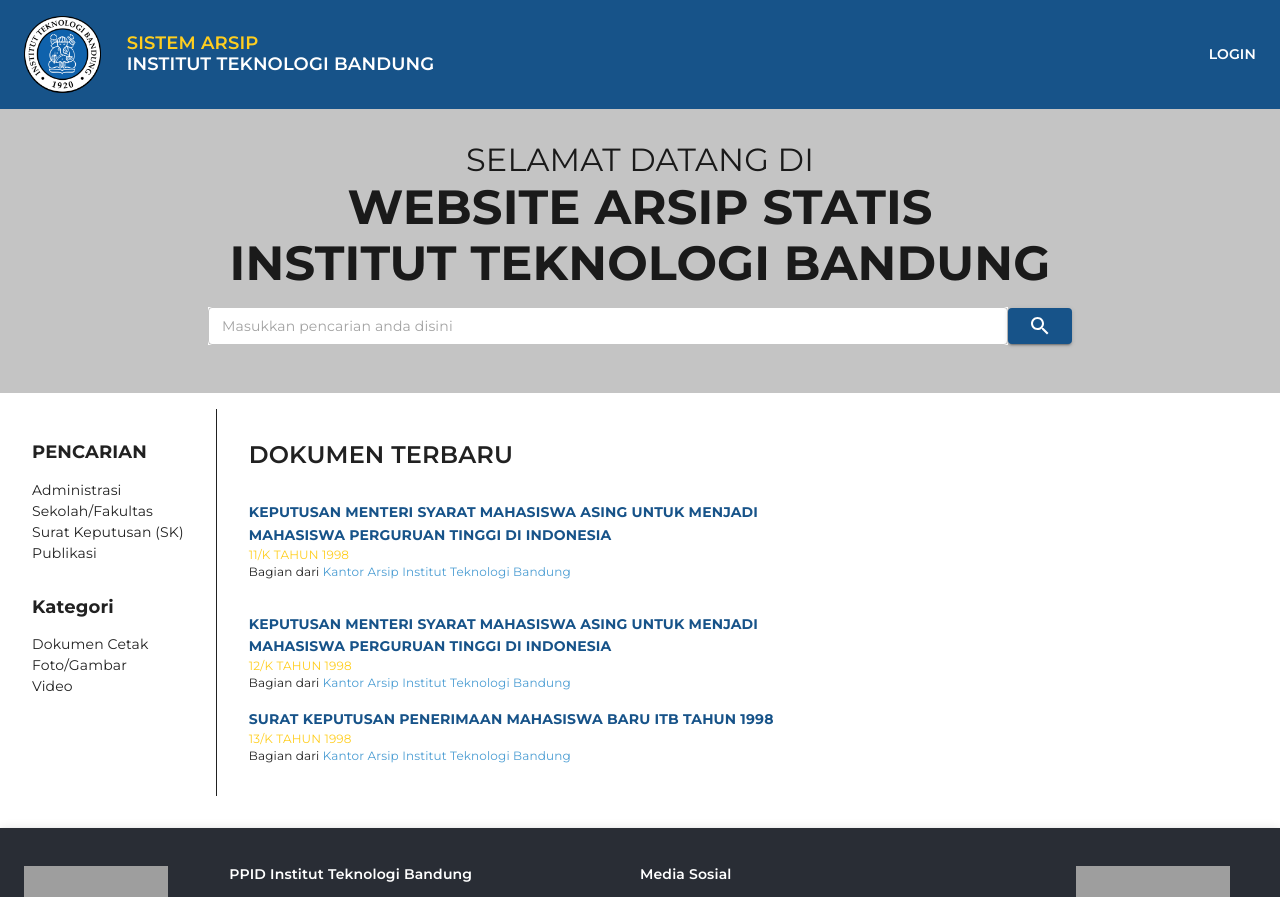
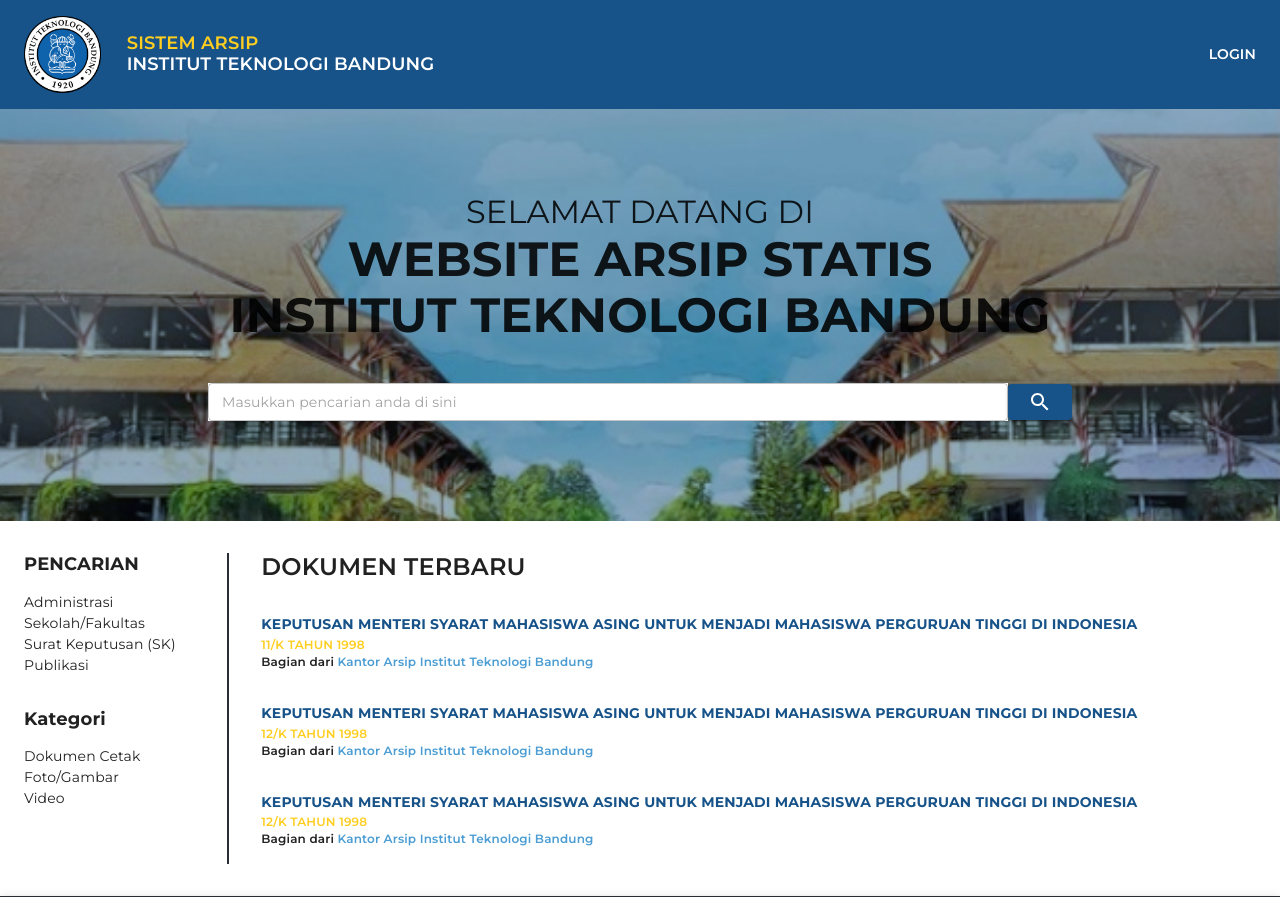
Before and after one commit to WillsenS/if3250-2020-archive-2-archive-frontend, a Next.js app: page / in a window 1280 px wide. Shown: the top 897 px of the page. Built offline with nearby package versions, Linux system fonts and the light colour scheme; grey boxes are pictures that could not be loaded.

Commit message:
Fix homepage

```diff
--- a/components/Header.js
+++ b/components/Header.js
@@ -38,7 +38,7 @@ const useStyles = makeStyles(() => ({
   }
 }));
 
-function Header(props) {
+const Header = props => {
   const classes = useStyles();
 
   return (
@@ -48,7 +48,7 @@ function Header(props) {
           <Container>
             <Toolbar className={classes.toolbar}>
               <Grid container spacing={0}>
-                <Grid item xs={2} lg={1} className={classes.grid}>
+                <Grid item xs={2} sm={1} lg={1} className={classes.grid}>
                   <img
                     src="./static/img/logo-itb.png"
                     alt="logo ITB"
@@ -90,6 +90,6 @@ function Header(props) {
       </ThemeProvider>
     </>
   );
-}
+};
 
 export default withWidth()(Header);
--- a/pages/index.js
+++ b/pages/index.js
@@ -1,158 +1,226 @@
-import React from "react";
-import { makeStyles, ThemeProvider } from "@material-ui/core/styles";
-import Box from '@material-ui/core/Box';
-import Button from '@material-ui/core/Button';
-import TextField from '@material-ui/core/TextField';
-import SearchIcon from '@material-ui/icons/Search';
-import Typhograpy from '@material-ui/core/Typography'
-import Hidden from'@material-ui/core/Hidden';
+import React, { useState } from "react";
+import Router from "next/router";
+import {
+  Box,
+  Button,
+  TextField,
+  Typography,
+  Hidden,
+  Container,
+  Grid
+} from "@material-ui/core";
+import theme from "../theme/home";
+import SearchIcon from "@material-ui/icons/Search";
 import Header from "../components/Header";
 import Footer from "../components/Footer";
-import theme from "../theme/home";
+import { makeStyles, ThemeProvider } from "@material-ui/core/styles";
+import withWidth, { isWidthDown } from "@material-ui/core/withWidth";
 
-const ContentStyles = makeStyles(() => ({
-  newDocument:{
-    flexGrow : 1,
-    padding : "32px 32px"
+const useStyles = makeStyles(() => ({
+  newDocument: {
+    paddingLeft: "32px"
   },
   title: {
-    marginBottom : "16px"
+    marginBottom: "16px"
   },
-  title2:{
-    marginTop : "32px",
-    marginBottom : "16px"
+  title2: {
+    marginTop: "32px",
+    marginBottom: "16px"
   },
-  searchBar:{
-    background: 'white',
-    borderColor : 'black',
-    [theme.breakpoints.up('md')]: {
-      width : "800px"
+  searchBar: {
+    background: "white",
+    borderColor: "black",
+    [theme.breakpoints.up("md")]: {
+      width: "800px"
     },
-    [theme.breakpoints.between('sm','md')]: {
-      width : '500px'
+    [theme.breakpoints.between("sm", "md")]: {
+      width: "500px"
     },
-    [theme.breakpoints.down('xs')] : {
-      width : '250px'
+    [theme.breakpoints.down("xs")]: {
+      width: "250px"
     }
   },
-  yellow:{
+  sideMenu: {
+    borderRight: `solid 2px ${theme.palette.common.darkGray}`
+  },
+  yellow: {
     color: theme.palette.warning.main
   },
-  pagination:{
+  pagination: {
     padding: "16px 0"
   }
-}))
+}));
 
-function Welcome() {
-  const classes = ContentStyles();
+const Welcome = props => {
+  const classes = useStyles();
+  const data = props.width;
 
-  return(
+  const [searchQuery, setSearchQuery] = useState("");
+
+  const handleChange = event => {
+    setSearchQuery(event.target.value);
+  };
+
+  const onSubmitForm = event => {
+    event.preventDefault();
+    Router.push({
+      pathname: "/search",
+      query: { q: searchQuery }
+    });
+  };
+
+  return (
     <ThemeProvider theme={theme}>
-      <Box bgcolor="primary.bg" padding="32px 0" lineHeight="normal">
-        <Box textAlign="center" >
-          <Typhograpy variant="h2" >
+      <Box
+        padding="84px 0 84px 0"
+        lineHeight="normal"
+        margin="0 0 32px 0"
+        style={{
+          backgroundImage: "url(./static/img/itb.png)",
+          backgroundRepeat: "no-repeat",
+          backgroundSize: "cover"
+        }}
+      >
+        <Box textAlign="center" margin="0 0 24px 0">
+          <Typography variant={isWidthDown("xs", data) ? "h4" : "h2"}>
             SELAMAT DATANG DI
-          </Typhograpy>
-          <Typhograpy variant="h1" >
-            WEBSITE ARSIP STATIS <br />
+          </Typography>
+          <Typography variant={isWidthDown("xs", data) ? "h3" : "h1"}>
+            WEBSITE ARSIP STATIS
+          </Typography>
+          <Typography variant={isWidthDown("xs", data) ? "h3" : "h1"}>
             INSTITUT TEKNOLOGI BANDUNG
-          </Typhograpy>
+          </Typography>
         </Box>
         <Box display="flex" justifyContent="center">
-          <form>
-            <TextField placeholder="Masukkan pencarian anda disini"
-              margin="normal" type="search"
-              variant="outlined" size="small"
-              className={classes.searchBar} />
+          <form onSubmit={onSubmitForm}>
+            <TextField
+              placeholder="Masukkan pencarian anda di sini"
+              margin="normal"
+              type="search"
+              variant="outlined"
+              size="small"
+              onChange={handleChange}
+              className={classes.searchBar}
+            />
           </form>
-          <Button variant="contained" color="primary" style={{margin: '17px 0'}}>
-            <SearchIcon/>
+          <Button
+            variant="contained"
+            color="primary"
+            style={{ margin: "17px 0" }}
+          >
+            <SearchIcon />
           </Button>
         </Box>
       </Box>
     </ThemeProvider>
   );
-}
+};
 
-function HomepageContent(){
-  const classes = ContentStyles();
+const HomepageContent = props => {
+  const classes = useStyles();
+  const data = props.width;
 
-  return(
-    <Box marginTop="16px" display = "flex">
+  return (
     <ThemeProvider theme={theme}>
+      <Container>
+        <Grid container>
           <Hidden xsDown>
-          <Box padding = "32px 32px" borderRight={1}>
-            <Typhograpy variant="h4" className={classes.title} >
+            <Grid item md={2} sm={3} xs={"auto"} className={classes.sideMenu}>
+              <Box>
+                <Typography variant="h4" className={classes.title}>
                   PENCARIAN
-            </Typhograpy>
-            <Typhograpy variant="body1">
-              Administrasi <br/>
-              Sekolah/Fakultas <br/>
-              Surat Keputusan (SK) <br/>
-              Publikasi <br />
-            </Typhograpy>
-            <Typhograpy variant="h4" className={classes.title2} >
+                </Typography>
+                <Typography variant="body1">
+                  Administrasi <br />
+                  Sekolah/Fakultas <br />
+                  Surat Keputusan (SK) <br />
+                  Publikasi{" "}
+                </Typography>
+                <Typography variant="h4" className={classes.title2}>
                   Kategori
-            </Typhograpy>
-            <Typhograpy variant="body1">
-              Dokumen Cetak <br/>
-              Foto/Gambar <br/>
-              Video<br/>
-            </Typhograpy>
+                </Typography>
+                <Typography variant="body1">
+                  Dokumen Cetak <br />
+                  Foto/Gambar <br />
+                  Video{" "}
+                </Typography>
               </Box>
+            </Grid>
           </Hidden>
-        <Box className={classes.newDocument}>
-          <Typhograpy variant="h3" className={classes.title}>
+          <Grid
+            item
+            md={10}
+            sm={9}
+            xs={12}
+            className={isWidthDown("xs", data) ? "" : classes.newDocument}
+          >
+            <Box>
+              <Typography variant="h3" className={classes.title}>
                 DOKUMEN TERBARU
-          </Typhograpy>
+              </Typography>
               <Box className={classes.pagination}>
-            <Typhograpy variant="h6" color="primary">
-              KEPUTUSAN MENTERI SYARAT MAHASISWA ASING UNTUK MENJADI<br />
+                <Typography variant="h6" color="primary">
+                  KEPUTUSAN MENTERI SYARAT MAHASISWA ASING UNTUK MENJADI
                   MAHASISWA PERGURUAN TINGGI DI INDONESIA
-            </Typhograpy>
-            <Typhograpy variant="body2" className={classes.yellow}>
+                </Typography>
+                <Typography variant="body2" className={classes.yellow}>
                   11/K TAHUN 1998
-            </Typhograpy>
-            <Typhograpy variant="body2">
-              Bagian dari <Box component="span" color="primary.light">Kantor Arsip Institut Teknologi Bandung</Box>
-            </Typhograpy>
+                </Typography>
+                <Typography variant="body2">
+                  Bagian dari{" "}
+                  <Box component="span" color="primary.light">
+                    Kantor Arsip Institut Teknologi Bandung
+                  </Box>
+                </Typography>
               </Box>
               <Box className={classes.pagination}>
-            <Typhograpy variant="h6" color="primary">
-              KEPUTUSAN MENTERI SYARAT MAHASISWA ASING UNTUK MENJADI<br />
+                <Typography variant="h6" color="primary">
+                  KEPUTUSAN MENTERI SYARAT MAHASISWA ASING UNTUK MENJADI
                   MAHASISWA PERGURUAN TINGGI DI INDONESIA
-            </Typhograpy>
-            <Typhograpy variant="body2" className={classes.yellow}>
+                </Typography>
+                <Typography variant="body2" className={classes.yellow}>
                   12/K TAHUN 1998
-            </Typhograpy>
-            <Typhograpy variant="body2">
-              Bagian dari <Box component="span" color="primary.light">Kantor Arsip Institut Teknologi Bandung</Box>
-            </Typhograpy>
+                </Typography>
+                <Typography variant="body2">
+                  Bagian dari{" "}
+                  <Box component="span" color="primary.light">
+                    Kantor Arsip Institut Teknologi Bandung
                   </Box>
-          <Typhograpy variant="h6" color="primary">
-            SURAT KEPUTUSAN PENERIMAAN MAHASISWA BARU ITB TAHUN 1998
-          </Typhograpy>
-          <Typhograpy variant="body2" className={classes.yellow}>
-            13/K TAHUN 1998
-          </Typhograpy>
-          <Typhograpy variant="body2">
-            Bagian dari <Box component="span" color="primary.light">Kantor Arsip Institut Teknologi Bandung</Box>
-          </Typhograpy>
+                </Typography>
               </Box>
+              <Box className={classes.pagination}>
+                <Typography variant="h6" color="primary">
+                  KEPUTUSAN MENTERI SYARAT MAHASISWA ASING UNTUK MENJADI
+                  MAHASISWA PERGURUAN TINGGI DI INDONESIA
+                </Typography>
+                <Typography variant="body2" className={classes.yellow}>
+                  12/K TAHUN 1998
+                </Typography>
+                <Typography variant="body2">
+                  Bagian dari{" "}
+                  <Box component="span" color="primary.light">
+                    Kantor Arsip Institut Teknologi Bandung
+                  </Box>
+                </Typography>
+              </Box>
+            </Box>
+          </Grid>
+        </Grid>
+      </Container>
     </ThemeProvider>
-    </Box>
   );
-}
+};
 
-const Index = () => {
-    return(
+const Index = props => {
+  return (
     <div>
       <Header />
-          <Welcome />
-          <HomepageContent />
+      <Welcome width={props.width} />
+      <HomepageContent width={props.width} />
       <Footer />
     </div>
   );
 };
 
-export default Index;
+export default withWidth()(Index);
--- a/theme/home.js
+++ b/theme/home.js
@@ -30,17 +30,18 @@ const theme = createMuiTheme({
       fontSize: "14px"
     },
     body2: {
-      fontSize: "12px"
+      fontSize: "12px",
+      fontWeight: "600"
     },
     h1: {
-      fontSize:"48px",
-      fontWeight:"fontWeightBold"
+      fontSize: "48px",
+      fontWeight: "fontWeightBold"
     },
     h2: {
-      fontSize:"32px"
+      fontSize: "32px"
     },
     h3: {
-      fontSize:"24px",
+      fontSize: "24px",
       fontWeight: "600"
     },
     h4: {
@@ -53,7 +54,7 @@ const theme = createMuiTheme({
     },
     h6: {
       fontSize: "14px",
-      fontWeight:"fontWeightBold"
+      fontWeight: "fontWeightBold"
     }
   }
 });
```
Also changed, not shown: public/static/img/itb.png (added). Lines whose indentation alone changed are shown as unchanged.
